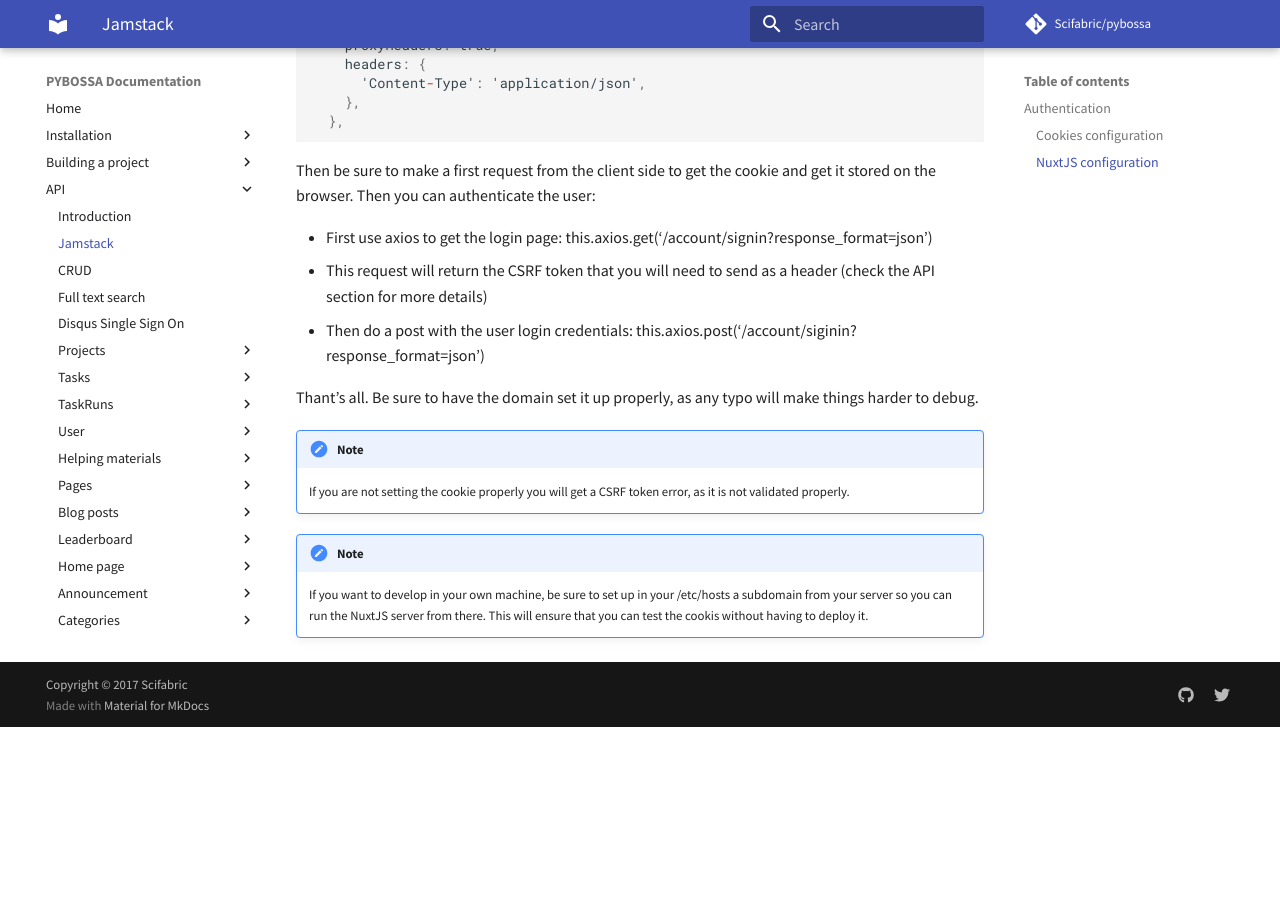
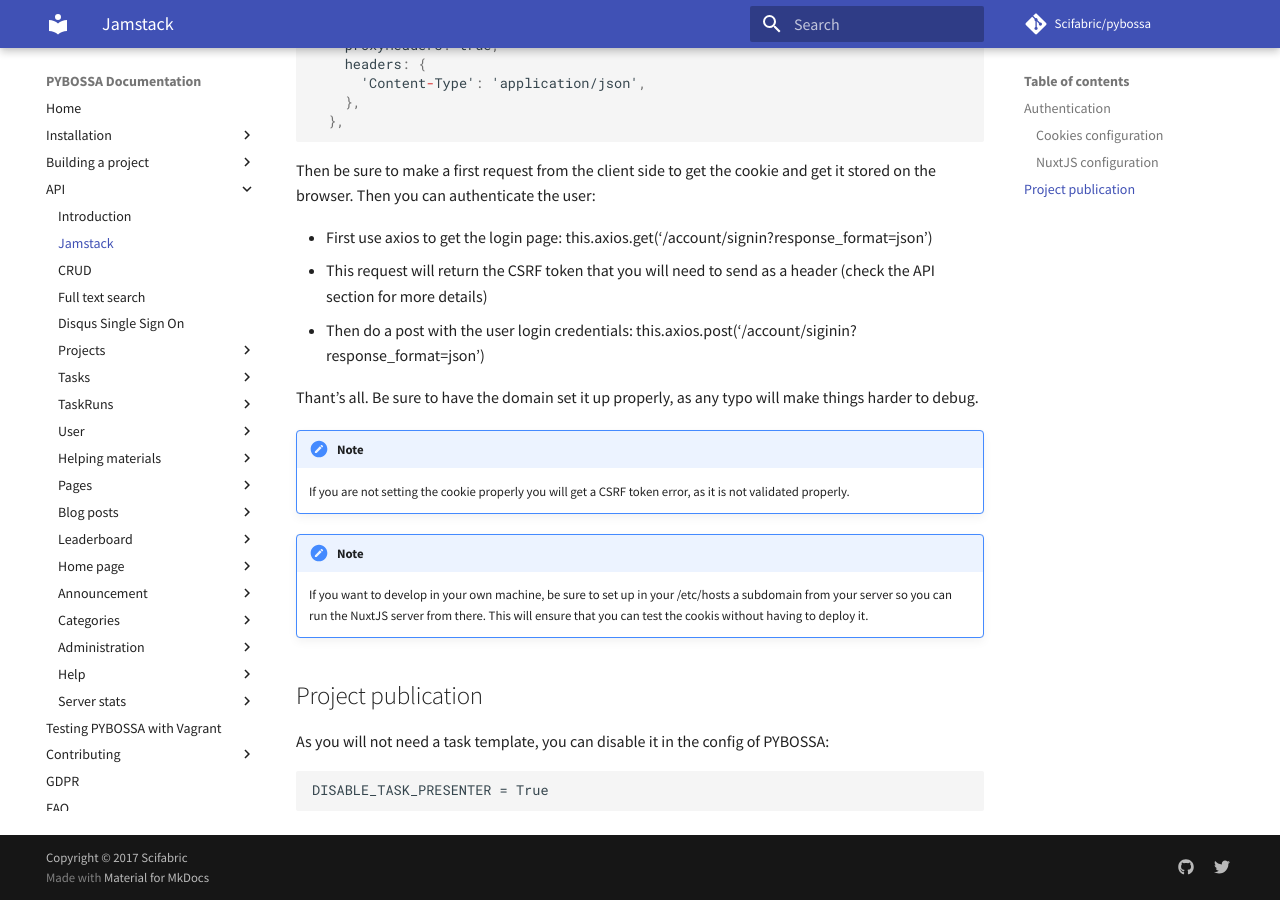
Before and after one commit to Scifabric/docs.pybossa.com, an MkDocs documentation site: the page built from docs/api/jamstack.md, in a window 1280 px wide and 900 px high, scrolled down 789 px. Built offline with MkDocs 1.6.1 and Material for MkDocs 9.7.7, drawn with Linux system fonts in a browser that asks for light colours; comment, search, counter and statistics services are not loaded; old or Windows-style settings are respelled for this version of MkDocs; before the commit the page ends 1516 px from its top, so only the background shows below that.

Commit message:
fix(jamstack): include how to disable task presenter requirement.

````diff
--- a/docs/api/jamstack.md
+++ b/docs/api/jamstack.md
@@ -1,6 +1,7 @@
 # Jamstack for PYBOSSA
 
 If you want to use a frontend server like NuxtJS or Next, you will have to configure PYBOSSA properly to run within your frontend framework.
+
 
 ## Authentication
 
@@ -46,3 +47,12 @@
 
 !!! note
     If you want to develop in your own machine, be sure to set up in your /etc/hosts a subdomain from your server so you can run the NuxtJS server from there. This will ensure that you can test the cookis without having to deploy it.
+
+
+## Project publication
+
+As you will not need a task template, you can disable it in the config of PYBOSSA:
+
+```
+DISABLE_TASK_PRESENTER = True
+```
````
